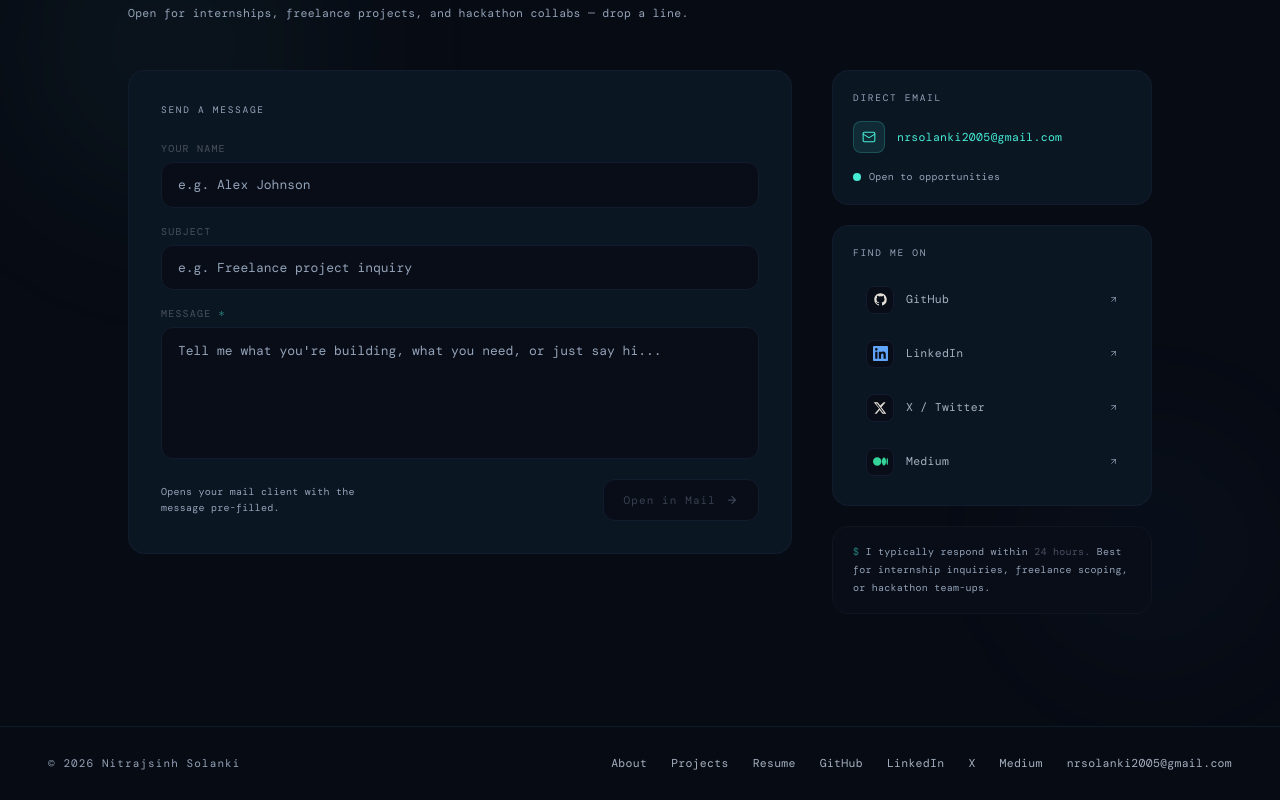
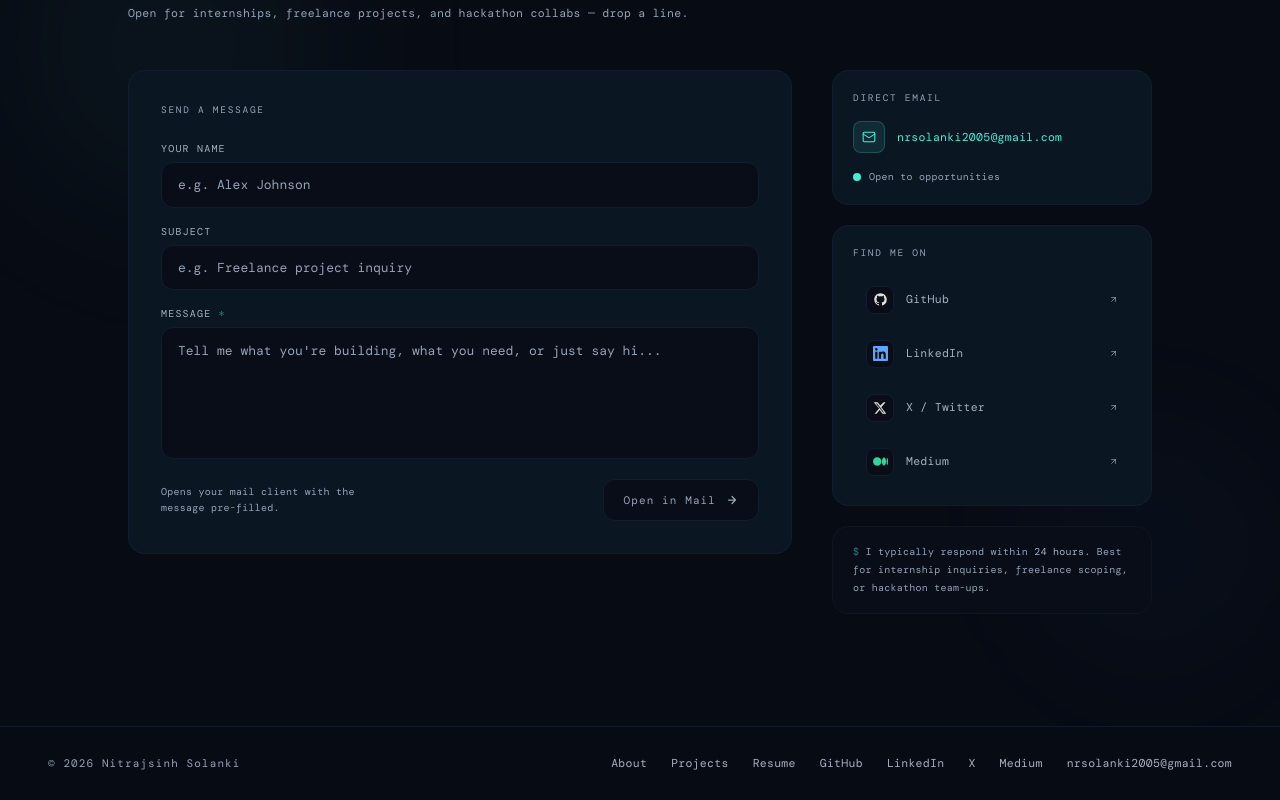
Before and after one commit to Nitrajsinh-Solanki/nitrajsinh-solanki-portfolio, a Next.js app in the folder nitrajsinh-solanki/: page / in a window 1280 px wide. Shown: the part 7989-8789 px from the top of the page. Built offline with nearby package versions, Linux system fonts and the light colour scheme; no server answers; a web font is replaced by a local one.

Commit message:
Improve contrast of contact form labels

```diff
--- a/nitrajsinh-solanki/app/components/Contact.tsx
+++ b/nitrajsinh-solanki/app/components/Contact.tsx
@@ -181,7 +181,7 @@ export default function Contact() {
                 <div className="flex flex-col gap-1.5">
                   <label
                     htmlFor="contact-name"
-                    className="font-mono text-[10px] text-[#4A5060] tracking-[0.12em] uppercase"
+                    className="font-mono text-[10px] text-[#A5B0C0] tracking-[0.12em] uppercase"
                   >
                     Your Name
                   </label>
@@ -199,7 +199,7 @@ export default function Contact() {
                 <div className="flex flex-col gap-1.5">
                   <label
                     htmlFor="contact-subject"
-                    className="font-mono text-[10px] text-[#4A5060] tracking-[0.12em] uppercase"
+                    className="font-mono text-[10px] text-[#A5B0C0] tracking-[0.12em] uppercase"
                   >
                     Subject
                   </label>
@@ -217,7 +217,7 @@ export default function Contact() {
                 <div className="flex flex-col gap-1.5">
                   <label
                     htmlFor="contact-message"
-                    className="font-mono text-[10px] text-[#4A5060] tracking-[0.12em] uppercase"
+                    className="font-mono text-[10px] text-[#A5B0C0] tracking-[0.12em] uppercase"
                   >
                     Message <span className="text-teal-300/50">*</span>
                   </label>
@@ -242,7 +242,7 @@ export default function Contact() {
                     className={`group flex items-center gap-2.5 font-mono text-[11px] tracking-widest px-5 py-3 rounded-xl border transition-all duration-200 ${
                       isReady
                         ? "text-[#070B14] bg-teal-300 border-teal-300 hover:bg-teal-200 hover:border-teal-200 cursor-pointer"
-                        : "text-[#3A4050] bg-[#080D18] border-[#131C2E] cursor-not-allowed"
+                        : "text-[#94A3B8] bg-[#080D18] border-[#131C2E] cursor-not-allowed"
                     }`}
                   >
                     Open in Mail
@@ -336,7 +336,7 @@ export default function Contact() {
                       strokeWidth={2}
                       strokeLinecap="round"
                       strokeLinejoin="round"
-                      className="ml-auto text-[#94A3B8] group-hover:text-[#4A5060] transition-colors duration-200"
+                      className="ml-auto text-[#94A3B8] group-hover:text-[#A5B0C0] transition-colors duration-200"
                       aria-hidden="true"
                     >
                       <path d="M7 17L17 7M17 7H7M17 7v10" />
@@ -351,7 +351,7 @@ export default function Contact() {
               <p className="font-mono text-[10px] text-[#94A3B8] leading-[1.8] tracking-wide">
                 <span className="text-teal-300/50">$</span>{" "}
                 I typically respond within{" "}
-                <span className="text-[#4A5060]">24 hours.</span>{" "}
+                <span className="text-[#A5B0C0]">24 hours.</span>{" "}
                 Best for internship inquiries, freelance scoping, or hackathon team-ups.
               </p>
             </div>
```
